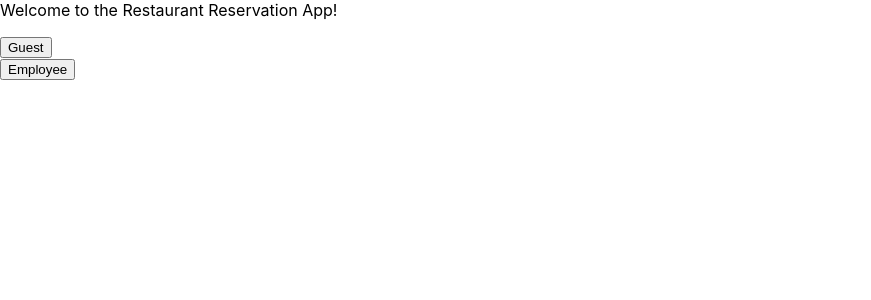
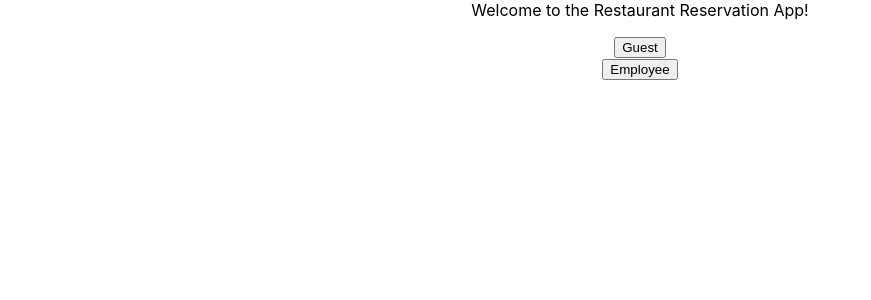
Before and after one commit to schroederjacob/restaurant-reservation-frontend, a React (Create React App) app: page / in a window 1280 px wide. Shown: the top 300 px of the page, without its empty margins (0-871 px from the left). Built offline with nearby package versions, Linux system fonts and the light colour scheme.

Commit message:
Cleaning up more components.

```diff
--- a/src/App.js
+++ b/src/App.js
@@ -4,7 +4,8 @@ import './App.css';
 import MainPage from "./components/MainPage";
 import ZipCode from "./components/ZipCode";
 import Search from "./components/Search";
- import Restaurant1 from "./components/Restaurant1";
+import Restaurant1 from "./components/Restaurant1";
+import LoginButton from "./components/LoginButton";
 
 function App() {
   return (
@@ -19,6 +20,7 @@ function App() {
         <Route path="/zipcode" element={<ZipCode />}/>
         <Route path="/search" element={<Search />}/>
         <Route path="/restaurant1" element={< Restaurant1/>}/>
+        <Route path="/loginbutton" element={<LoginButton/>}/>
       </Routes>
     </Router>
   );
--- a/src/components/MainPage.js
+++ b/src/components/MainPage.js
@@ -5,10 +5,10 @@ function MainPage(){
     let navigate = useNavigate();
     return(
         <div>
-            <header>Welcome to the Restaurant Reservation App!</header>
+            <header style={{textAlign: 'center'}}>Welcome to the Restaurant Reservation App!</header>
             <ul>
-                <li><button onClick={() =>(navigate("/zipcode"))} > Guest </button></li>
-                <li><button onClick={() =>(navigate("/login"))}> Employee </button></li>
+                <li style={{textAlign: 'center'}}><button onClick={() =>(navigate("/zipcode"))} > Guest </button></li>
+                <li style={{textAlign: 'center'}}><button onClick={() =>(navigate("/loginbutton"))}> Employee </button></li>
             </ul>
         </div>
     )
--- a/src/components/MakeReservation.js
+++ /dev/null
@@ -1 +0,0 @@
-// this component is for the customer side when the customer actually makes the reservation.
--- a/src/components/MessageBoard.js
+++ /dev/null
@@ -1,2 +0,0 @@
-// this is for the admin side when they are editing the seating chart and want to post messages out there.
-// this will be the page after the employee has logged in
--- a/src/components/Restaurant1.js
+++ b/src/components/Restaurant1.js
@@ -27,7 +27,7 @@ function Restaurant1(){
                <li style={{textAlign: 'center'}}><button>SELECT</button></li>
            </ul>
            <ul>
-           <li><button onClick={() =>(navigate("/"))}>Back </button></li>
+           <li><button onClick={() =>(navigate("/zipcode"))}>Back </button></li>
 
            </ul>
 
--- a/src/components/ZipCode.js
+++ b/src/components/ZipCode.js
@@ -7,10 +7,10 @@ function ZipCode(){
     let navigate = useNavigate();
     return(
         <div>
-            <h2>Enter your zip-code here</h2>
+            <h2 style={{textAlign: 'center'}}>Enter your zip-code here</h2>
             <ul>
-                <li><button onClick={() =>(navigate("/restaurant1"))}>Next </button></li>
-                <li><button onClick={() =>(navigate("/"))}>Back </button></li>
+                <li style={{textAlign: 'center'}}><button onClick={() =>(navigate("/restaurant1"))}>Next </button></li>
+                <li style={{textAlign: 'center'}}><button onClick={() =>(navigate("/"))}>Back </button></li>
             </ul>
             {/* // this button is only for demo purposes */}
         </div>
```
